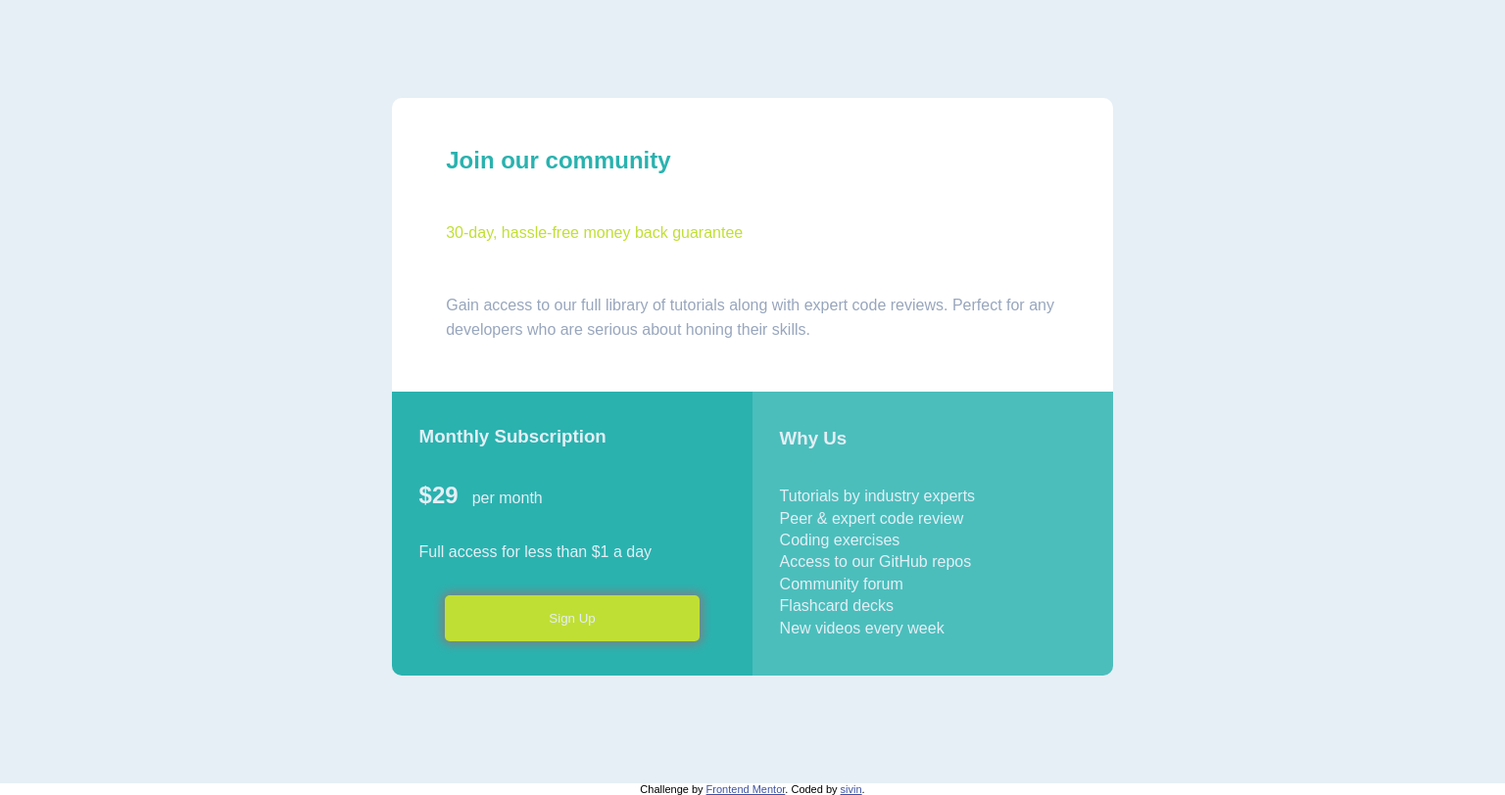
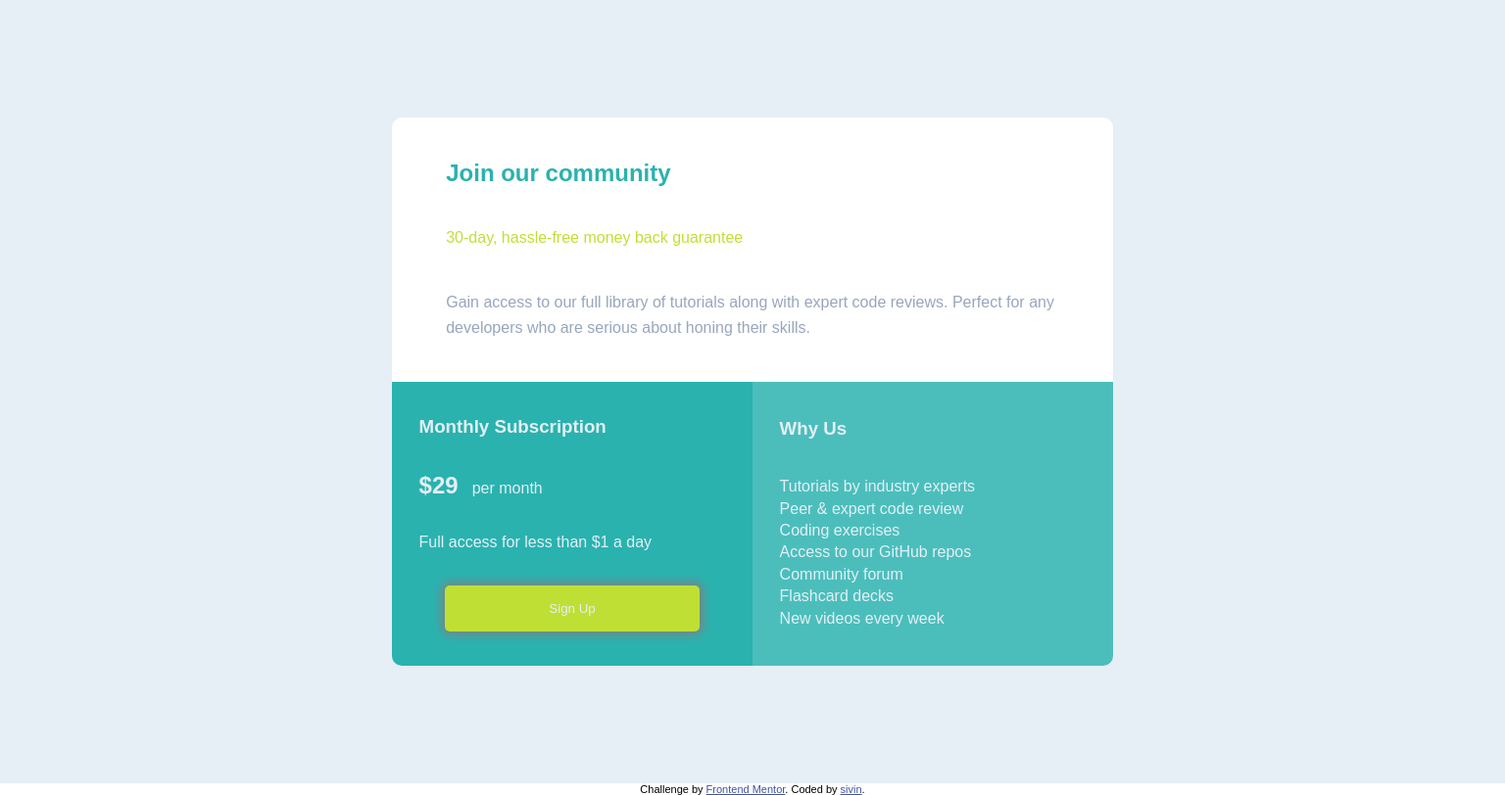
Before and after one commit to Sivin-Wi/single-price-grid-component-master, a plain HTML site: page index.html in a window 1536 px wide. Shown: the whole page at 98% size. Drawn offline with Linux system fonts and the light colour scheme.

Commit message:
Update desktop.css

```diff
--- a/style/desktop.css
+++ b/style/desktop.css
@@ -29,7 +29,7 @@
         width: 100%;
         display: grid;
         grid-template-columns: 400px repeat(2, 1fr) 400px;
-        grid-template-rows: 100px repeat(2, 1fr) 100px;
+        grid-template-rows: 120px repeat(2, 1fr) 120px;
         grid-auto-flow: row;
         background-color: var(--paraColor-heading-col-2-3);
     }
```
